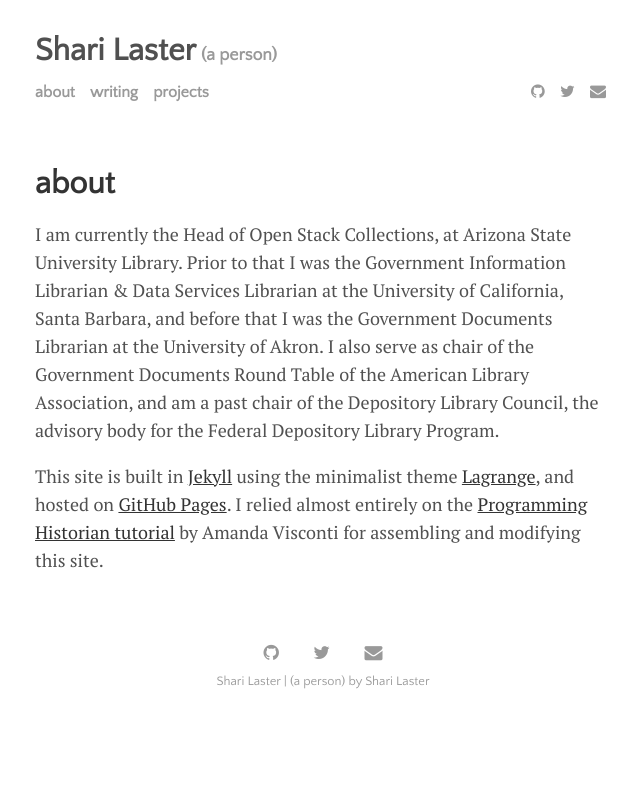
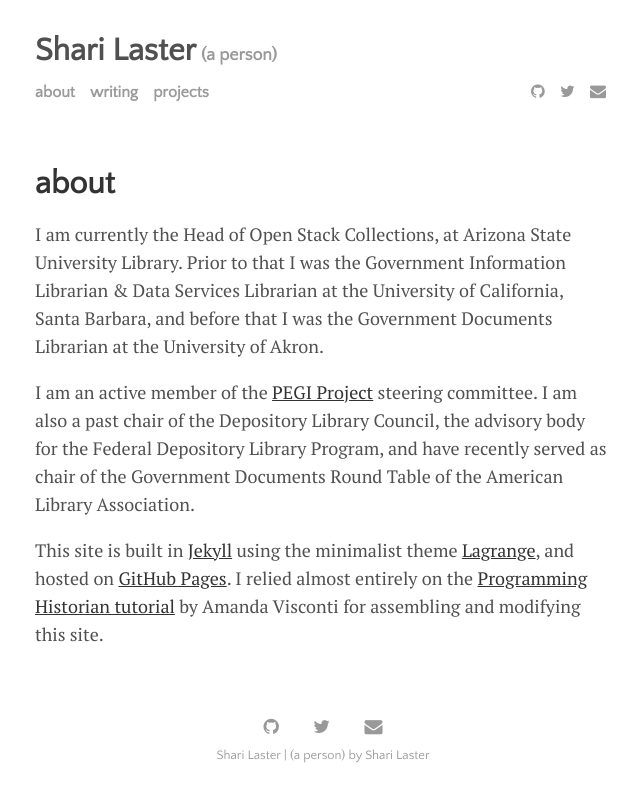
Before and after one commit to sharilaster/sharilaster, a Jekyll site: the page built from menu/about.md, in a window 1280 px wide. Shown: the top 802 px of the page, without its empty margins (317-957 px from the left). Built offline with Jekyll 4.4.1, drawn with Linux system fonts in a browser that asks for light colours; nearby versions of some CDN libraries.

Commit message:
Updated About.md

```diff
--- a/menu/about.md
+++ b/menu/about.md
@@ -2,6 +2,8 @@
 layout: page
 title: about
 ---
-I am currently the Head of Open Stack Collections, at Arizona State University Library. Prior to that I was the Government Information Librarian & Data Services Librarian at the University of California, Santa Barbara, and before that I was the Government Documents Librarian at the University of Akron. I also serve as chair of the Government Documents Round Table of the American Library Association, and am a past chair of the Depository Library Council, the advisory body for the Federal Depository Library Program.
+I am currently the Head of Open Stack Collections, at Arizona State University Library. Prior to that I was the Government Information Librarian & Data Services Librarian at the University of California, Santa Barbara, and before that I was the Government Documents Librarian at the University of Akron.
+
+I am an active member of the [PEGI Project](https://www.pegiproject.org/) steering committee. I am also a past chair of the Depository Library Council, the advisory body for the Federal Depository Library Program, and have recently served as chair of the Government Documents Round Table of the American Library Association.
 
 This site is built in [Jekyll](https://jekyllrb.com/) using the minimalist theme [Lagrange](https://lenpaul.github.io/Lagrange/ "Lagrange, a minimalist Jekyll theme"), and hosted on [GitHub Pages](https://pages.github.com/). I relied almost entirely on the [Programming Historian tutorial](http://programminghistorian.org/lessons/building-static-sites-with-jekyll-github-pages "Building a static website with Jekyll and GitHub Pages") by Amanda Visconti for assembling and modifying this site.
```
